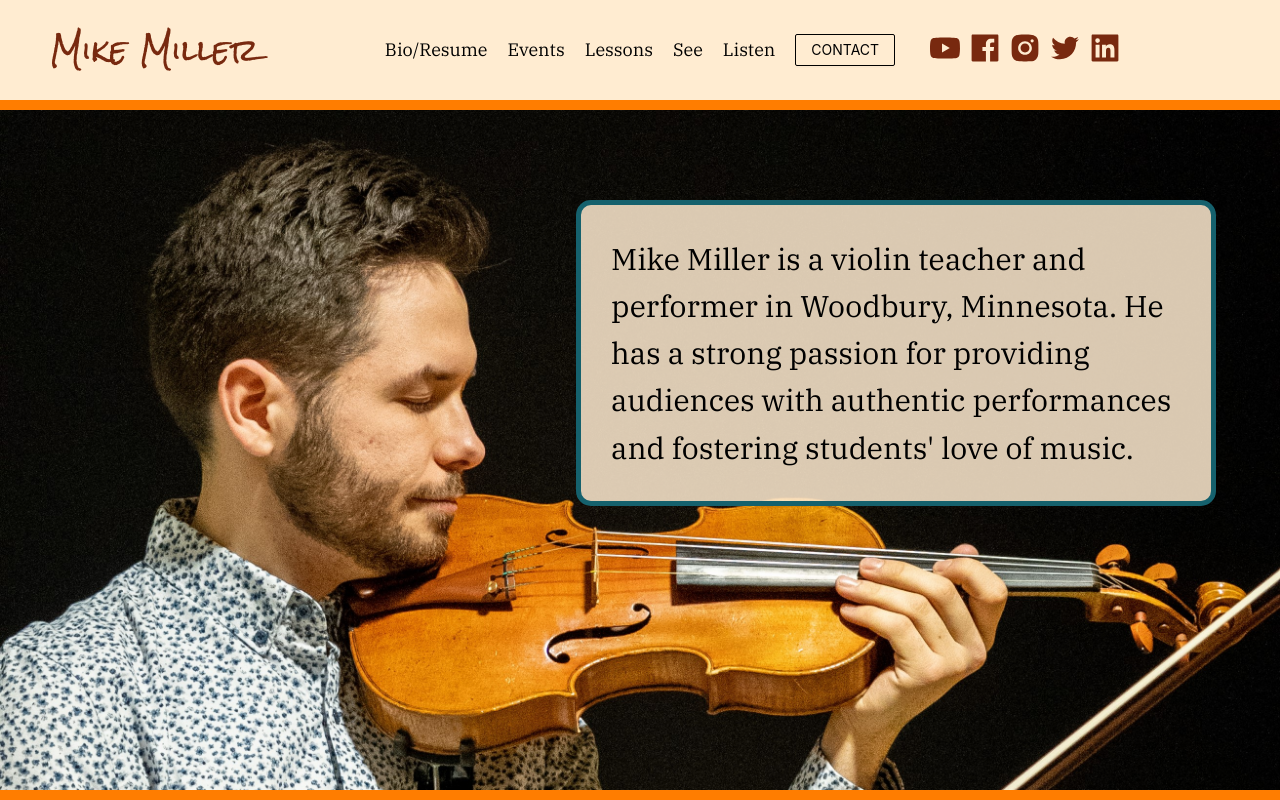
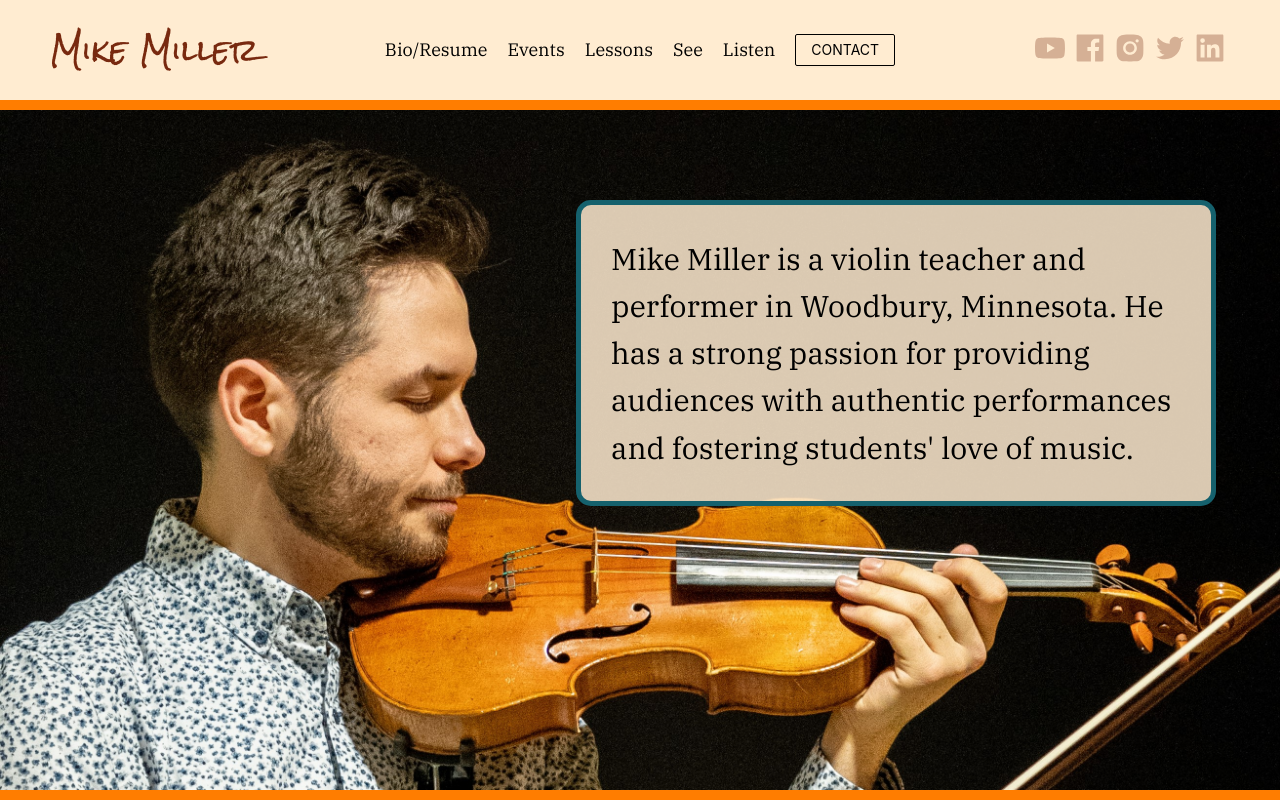
Before and after one commit to mimi5930/mike-miller-violin-v2, a React (Create React App) app: page / in a window 1280 px wide. Shown: the top 800 px of the page. Built offline with nearby package versions, Linux system fonts and the light colour scheme; a web font is replaced by a local one.

Commit message:
added link styling

```diff
--- a/src/components/Navbar/index.js
+++ b/src/components/Navbar/index.js
@@ -35,7 +35,8 @@ const styles = {
   },
   icon: {
     fontSize: '30px',
-    marginRight: '10px',
+    marginRight: '5px',
+    marginLeft: '5px',
     color: '#78290f'
   },
   iconMobile: {
@@ -46,8 +47,10 @@ const styles = {
   linkContainer: {
     display: 'flex',
     flexDirection: 'row',
+    justifyContent: 'flex-end',
     marginTop: 8,
-    width: '300px'
+    width: '300px',
+    marginRight: '0px'
   },
   mobileNavContainer: {
     height: '100%',
@@ -71,10 +74,12 @@ export default function Navbar() {
 
   const navigate = useNavigate();
 
+  // state declarations
   const [currentPage, setCurrentPage] = useState(
     window.location.pathname.slice(1) || ''
   );
   const [drawer, setDrawer] = useState(false);
+  const [navHover, setNavHover] = useState(null);
 
   const navItems = [
     { label: 'Bio/Resume', key: 'bio', nav: 'bio' },
@@ -122,6 +127,13 @@ export default function Navbar() {
     setDrawer(false);
   }
 
+  function handleIconStyle(linkName) {
+    if (navHover === 'blank') return { opacity: '100%' };
+    else if (navHover !== linkName) return { opacity: '30%' };
+    else if (navHover === linkName) return { opacity: '100%' };
+    else return '';
+  }
+
   // desktop display
   if (!smallScreen) {
     return (
@@ -161,8 +173,13 @@ export default function Navbar() {
               <a
                 href={link.href}
                 key={link.name}
+                id={link.name}
+                className="nav-link"
+                style={handleIconStyle(link.name)}
                 target="_blank"
                 rel="noopener noreferrer"
+                onMouseEnter={event => setNavHover(event.target.id)}
+                onMouseLeave={() => setNavHover('blank')}
               >
                 {link.icon}
               </a>
--- a/src/components/Navbar/navbar.css
+++ b/src/components/Navbar/navbar.css
@@ -2,6 +2,10 @@
   color: #78290f;
   /* text-decoration: underline; */
   cursor: pointer;
+  transition: all 0.3s;
+}
+
+.nav-link {
   transition: all 0.3s;
 }
 
```
